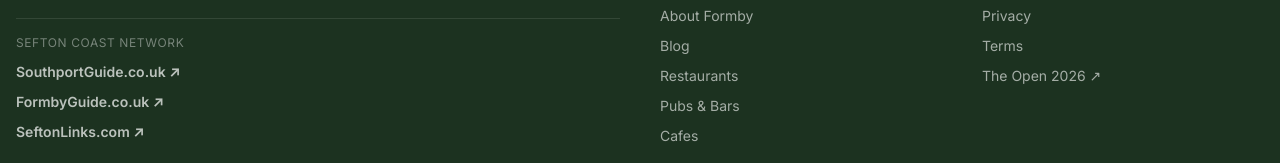
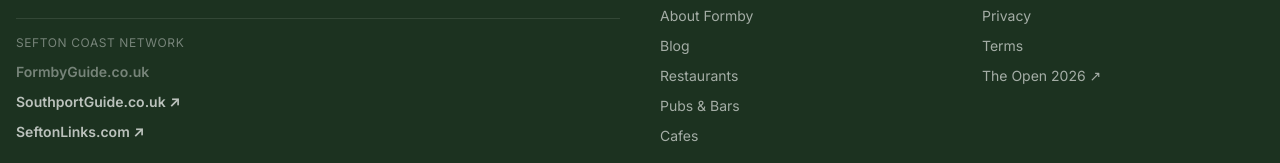
Before and after one commit to damian756/formby-guide, a Next.js app: page / in a window 1280 px wide. Shown: the part 3580-3743 px from the top of the page. Built offline with nearby package versions, Linux system fonts and the light colour scheme.

Commit message:
Fix network footer: FormbyGuide first and unlinked

```diff
--- a/app/layout.tsx
+++ b/app/layout.tsx
@@ -140,13 +140,11 @@
               <p className="text-white/40 text-xs mb-2 uppercase tracking-wider">Sefton Coast Network</p>
               <ul className="space-y-1.5">
                 <li>
+                  <span className="text-sm font-semibold text-white/40">FormbyGuide.co.uk</span>
+                </li>
+                <li>
                   <a href="https://www.southportguide.co.uk" target="_blank" rel="noopener noreferrer" className="text-sm font-semibold text-white/70 hover:text-[#C9A96E] transition">
                     SouthportGuide.co.uk ↗
-                  </a>
-                </li>
-                <li>
-                  <a href="https://www.formbyguide.co.uk" target="_blank" rel="noopener noreferrer" className="text-sm font-semibold text-white/70 hover:text-[#C9A96E] transition">
-                    FormbyGuide.co.uk ↗
                   </a>
                 </li>
                 <li>
```
